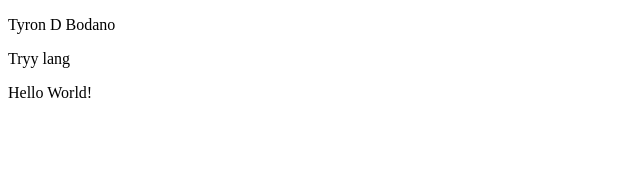
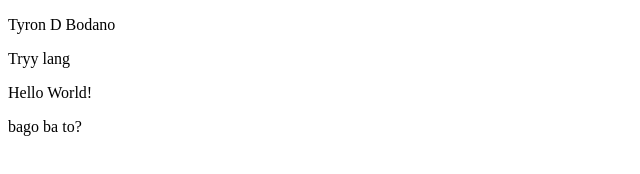
Before and after one commit to Codieeee/main, a plain HTML site: page index.html in a window 1280 px wide. Shown: the full height of the page, 0-640 px from the left. Drawn offline with Linux system fonts and the light colour scheme.

Commit message:
4th Commit

```diff
--- a/index.html
+++ b/index.html
@@ -9,5 +9,6 @@
     <p>Tyron D Bodano</p>
     <p>Tryy lang</p>
     <p>Hello World!</p>
+    <p>bago ba to?</p>
 </body>
 </html>
```
